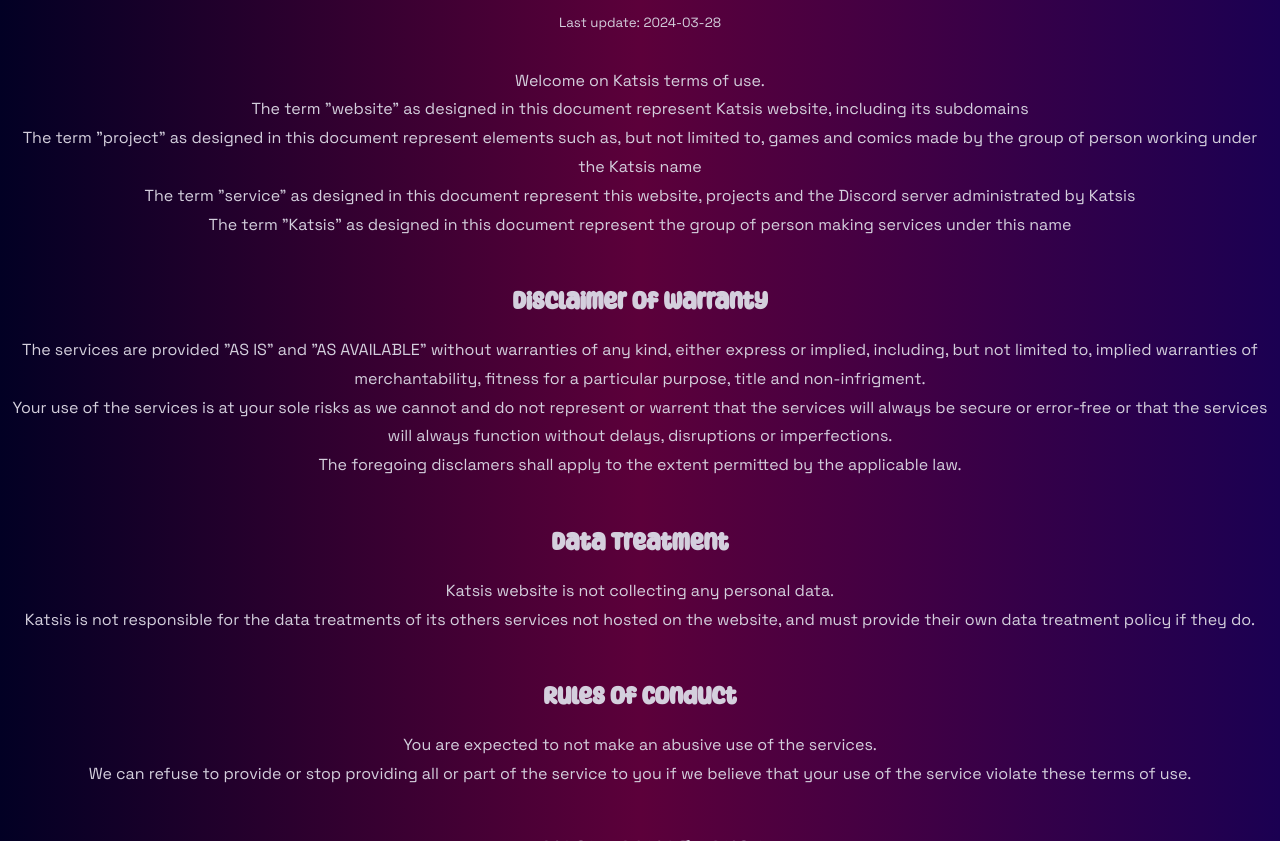
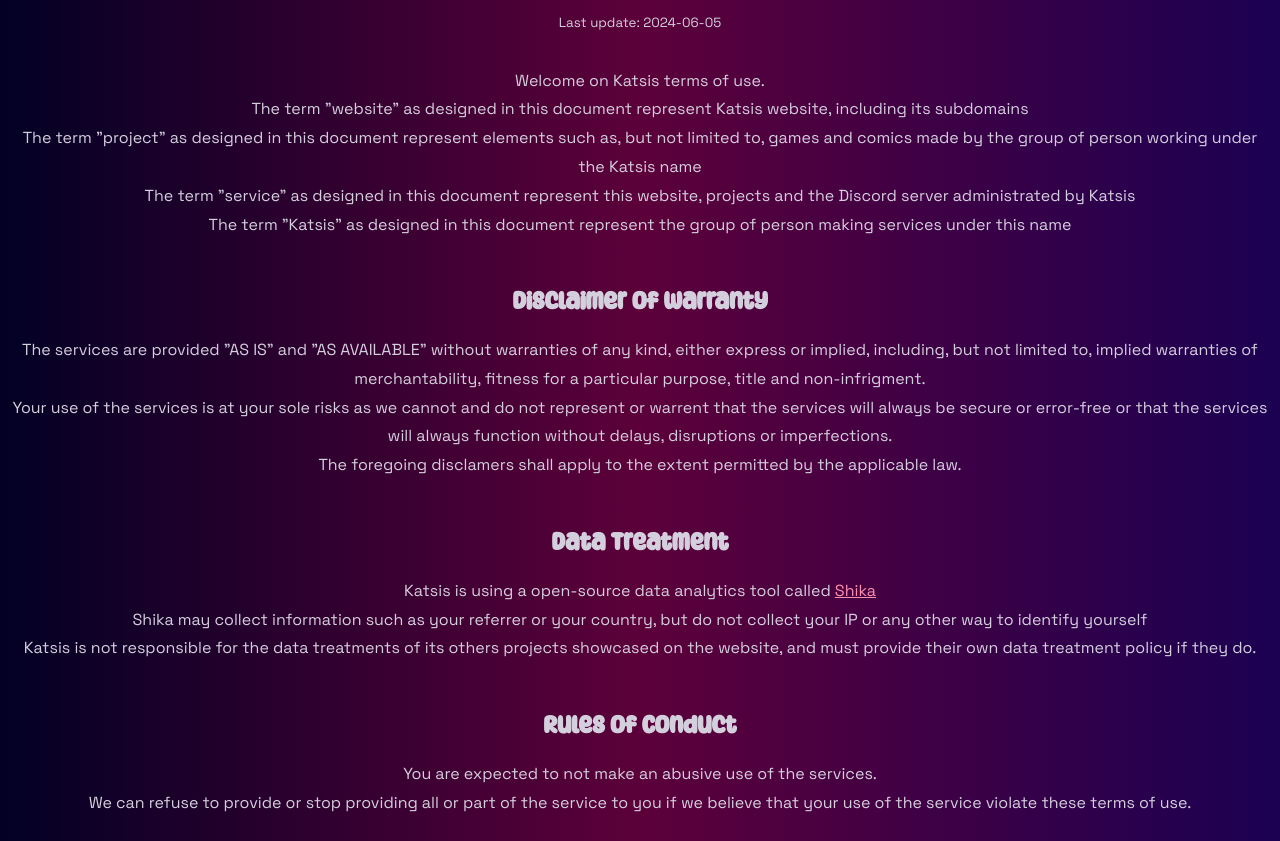
Before and after one commit to KatsisStudio/Website, a PHP site: page /terms.php in a window 1280 px wide. Shown: the top 841 px of the page. Run offline with PHP 8.4, Linux system fonts and the light colour scheme; some libraries are stand-ins or nearby versions.

Commit message:
Update TOS

```diff
--- a/templates/terms.html.twig
+++ b/templates/terms.html.twig
@@ -2,7 +2,7 @@
 
 {% block content %}
 <div>
-    <small>Last update: 2024-03-28</small>
+    <small>Last update: 2024-06-05</small>
     <br><br>
     Welcome on Katsis terms of use.<br>
     The term "website" as designed in this document represent Katsis website, including its subdomains<br>
@@ -17,8 +17,9 @@
     The foregoing disclamers shall apply to the extent permitted by the applicable law.
 
     <h2>Data Treatment</h2>
-    Katsis website is not collecting any personal data.<br>
-    Katsis is not responsible for the data treatments of its others services not hosted on the website, and must provide their own data treatment policy if they do.
+    Katsis is using a open-source data analytics tool called <a href="https://github.com/Astylodon/Shika/">Shika</a><br>
+    Shika may collect information such as your referrer or your country, but do not collect your IP or any other way to identify yourself<br>
+    Katsis is not responsible for the data treatments of its others projects showcased on the website, and must provide their own data treatment policy if they do.
 
     <h2>Rules of Conduct</h2>
     You are expected to not make an abusive use of the services.<br>
```
